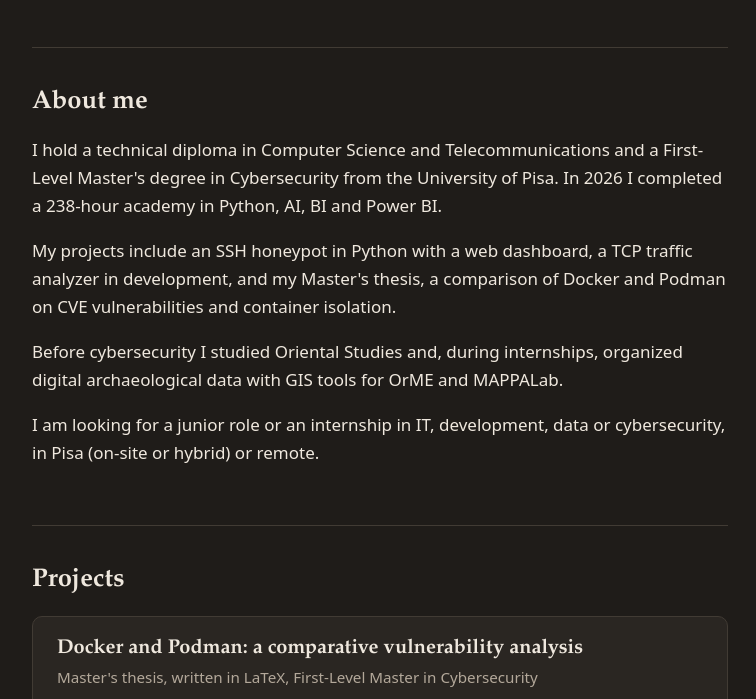
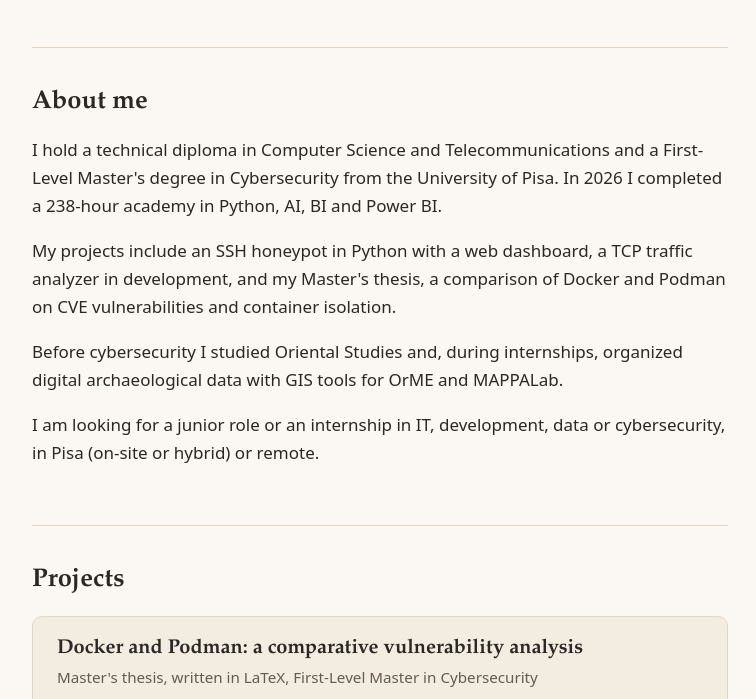
Before and after one commit to tarantaino/portfolio_web, a plain HTML site: page index.html in a window 1280 px wide. Shown: the part 660-1359 px from the top of the page, without its empty margins (260-1016 px from the left). Drawn offline with Linux system fonts and the dark colour scheme.

Commit message:
color fixes

```diff
--- a/style.css
+++ b/style.css
@@ -10,13 +10,14 @@
 
 @media (prefers-color-scheme: dark) {
     :root {
-        --bg: #1F1C19;
-        --surface: #2A2622;
-        --text: #EFE8DE;
-        --muted: #B3A89A;
-        --line: #413B34;
-        --accent: #F29A52;
+        --bg: #FBF8F3;
+        --surface: #F3ECE1;
+        --text: #2B2724;
+        --muted: #645B53;
+        --line: #E1D6C6;
+        --accent: #A94A08;
     }
+
 }
 
 /* Base */
```
